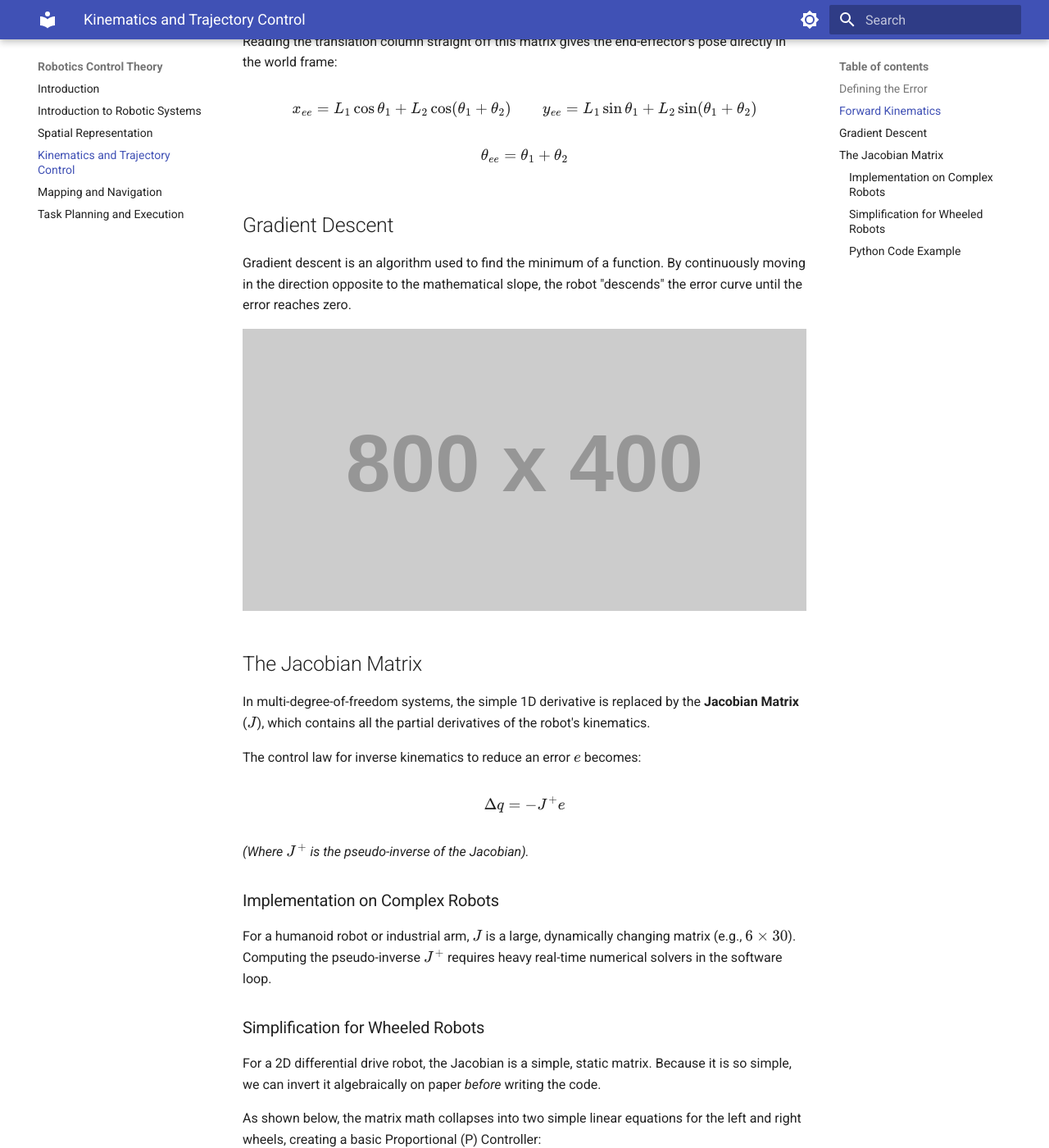
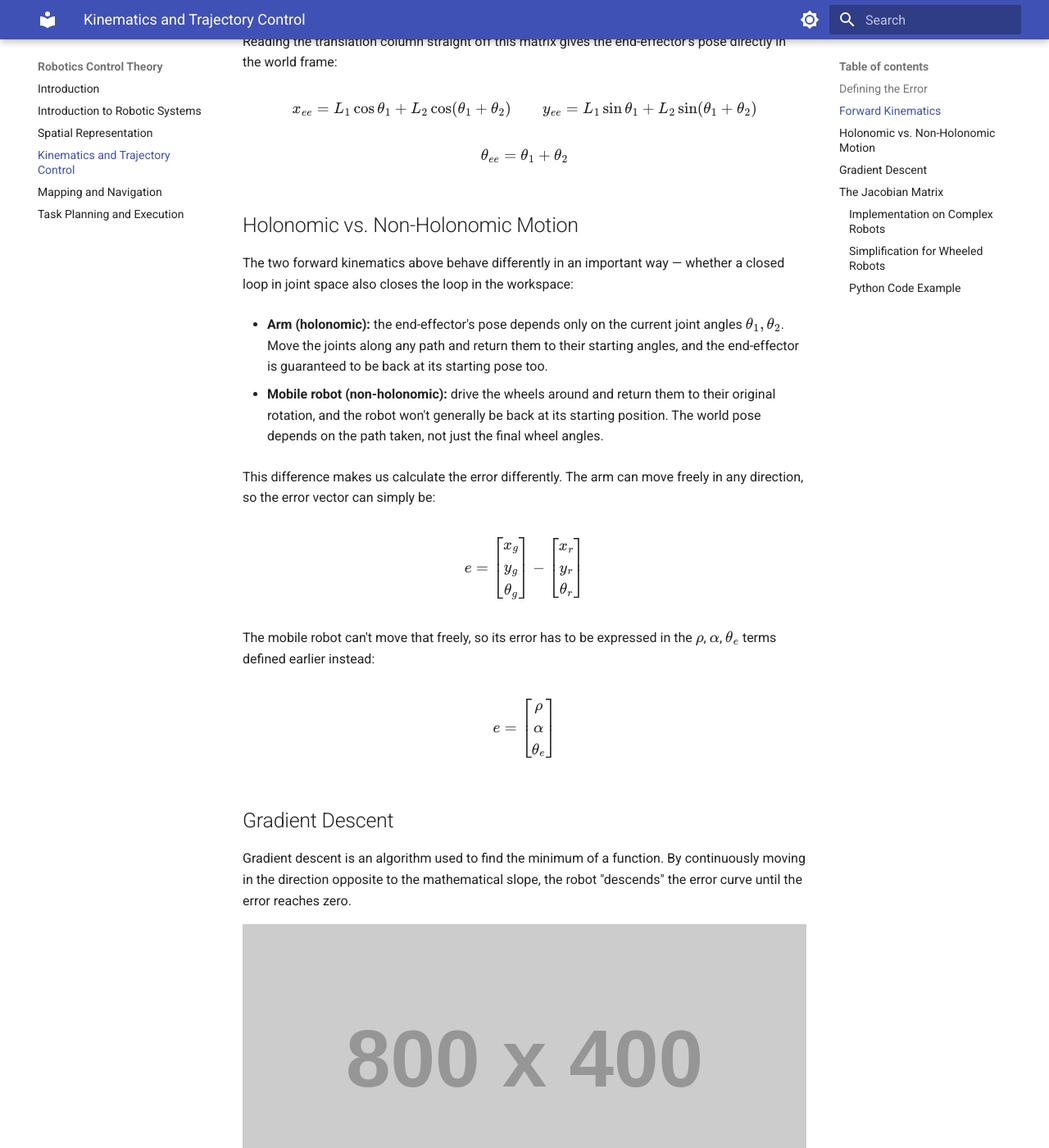
Before and after one commit to Kooroshoo/intro-to-robotics, an MkDocs documentation site: the page built from docs/03-kinematics-and-trajectory-control.md, in a window 1280 px wide and 1400 px high, scrolled down 3057 px. Shown: the whole window at 82% size. Built offline with MkDocs 1.6.1 and Material for MkDocs 9.7.7, drawn with Linux system fonts in a browser that asks for light colours.

Commit message:
Update 03-kinematics-and-trajectory-control.md

```diff
--- a/docs/03-kinematics-and-trajectory-control.md
+++ b/docs/03-kinematics-and-trajectory-control.md
@@ -84,6 +84,26 @@ $$
 \theta_{ee} = \theta_1 + \theta_2
 $$
 
+## Holonomic vs. Non-Holonomic Motion
+
+The two forward kinematics above behave differently in an important way — whether a closed loop in joint space also closes the loop in the workspace:
+
+- **Arm (holonomic):** the end-effector's pose depends only on the current joint angles $\theta_1, \theta_2$. Move the joints along any path and return them to their starting angles, and the end-effector is guaranteed to be back at its starting pose too.
+
+- **Mobile robot (non-holonomic):** drive the wheels around and return them to their original rotation, and the robot won't generally be back at its starting position. The world pose depends on the path taken, not just the final wheel angles.
+
+This difference makes us calculate the error differently. The arm can move freely in any direction, so the error vector can simply be:
+
+$$
+e = \begin{bmatrix} x_g \\ y_g \\ \theta_g \end{bmatrix} - \begin{bmatrix} x_r \\ y_r \\ \theta_r \end{bmatrix}
+$$
+
+The mobile robot can't move that freely, so its error has to be expressed in the $\rho$, $\alpha$, $\theta_e$ terms defined earlier instead:
+
+$$
+e = \begin{bmatrix} \rho \\ \alpha \\ \theta_e \end{bmatrix}
+$$
+
 ## Gradient Descent
 Gradient descent is an algorithm used to find the minimum of a function. By continuously moving in the direction opposite to the mathematical slope, the robot "descends" the error curve until the error reaches zero.
 
```
